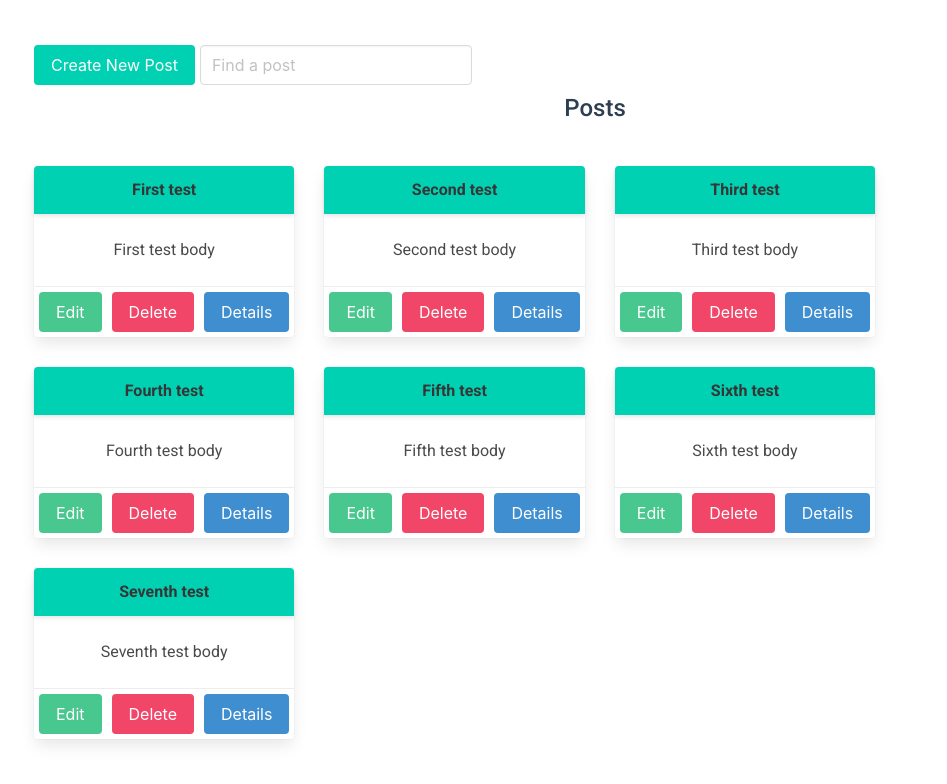
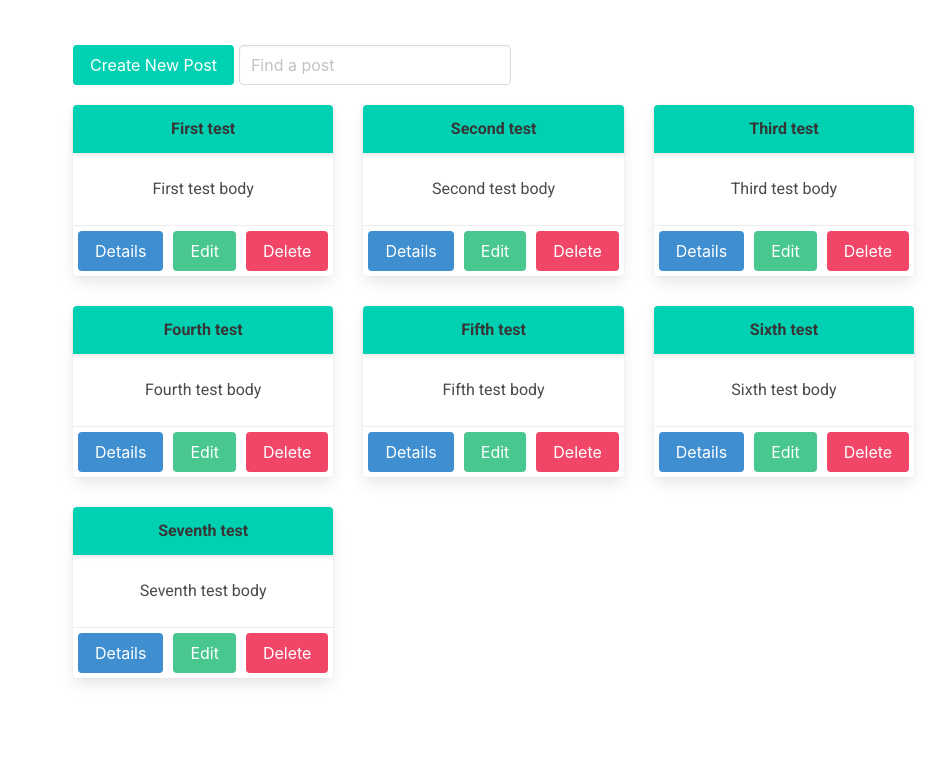
Before and after one commit to VaidasMakstutis/vue-post-task-app, a Vue app: page / in a window 1280 px wide. Shown: the top 784 px of the page, without its empty margins (6-953 px from the left). Built offline with nearby package versions, Linux system fonts and the light colour scheme; data requests are answered from the project's data file.

Commit message:
Filter method according to only post title

```diff
--- a/src/views/postCard.vue
+++ b/src/views/postCard.vue
@@ -8,9 +8,9 @@
         <div class="content">{{ post.body }}</div>
       </div>
       <footer class="card-footer">
+        <button class="button is-info">Details</button>
         <button class="button is-success">Edit</button>
         <button class="button is-danger">Delete</button>
-        <button class="button is-info">Details</button>
       </footer>
     </div>
   </div>
--- a/src/views/posts.vue
+++ b/src/views/posts.vue
@@ -7,13 +7,14 @@
       </button>
       <div class="level-item">
         <div class="field has-addons">
-          <input class="input" type="text" placeholder="Find a post" />
+          <input class="input" type="text" v-model="searchValue" placeholder="Find a post" />
         </div>
       </div>
     </div>
     <div class="bottom">
-      <h1 class="posts-list">Posts</h1>
-      <postCard v-bind:posts="posts" />
+      <div class="posts-list-content">
+        <postCard v-bind:posts="filteredPosts" />
+      </div>
     </div>
   </div>
 </template>
@@ -34,6 +35,7 @@ export default {
   data() {
     return {
       posts: [],
+      searchValue: "",
       showModal: false,
     };
   },
@@ -50,6 +52,15 @@ export default {
     },
   },
 
+  computed: {
+    filteredPosts() {
+      return this.posts.filter((post) => {
+        console.log("Search value:", this.searchValue);
+        return post.title.match(this.searchValue);
+      });
+    },
+  },
+
   mounted() {
     this.fetchPosts("http://localhost:3000/posts");
   },
@@ -57,9 +68,6 @@ export default {
 </script>
 
 <style>
-.container {
-  margin: 25px 0;
-}
 .top {
   display: flex;
   flex-direction: row;
@@ -67,9 +75,10 @@ export default {
   align-items: center;
   margin-left: 10px;
 }
-.posts-list {
-  font-size: 24px;
-  font-weight: 500;
-  text-align: center;
+.posts-list-content {
+  display: flex;
+  flex-direction: row;
+  justify-content: center;
+  align-items: center;
 }
 </style>
```
